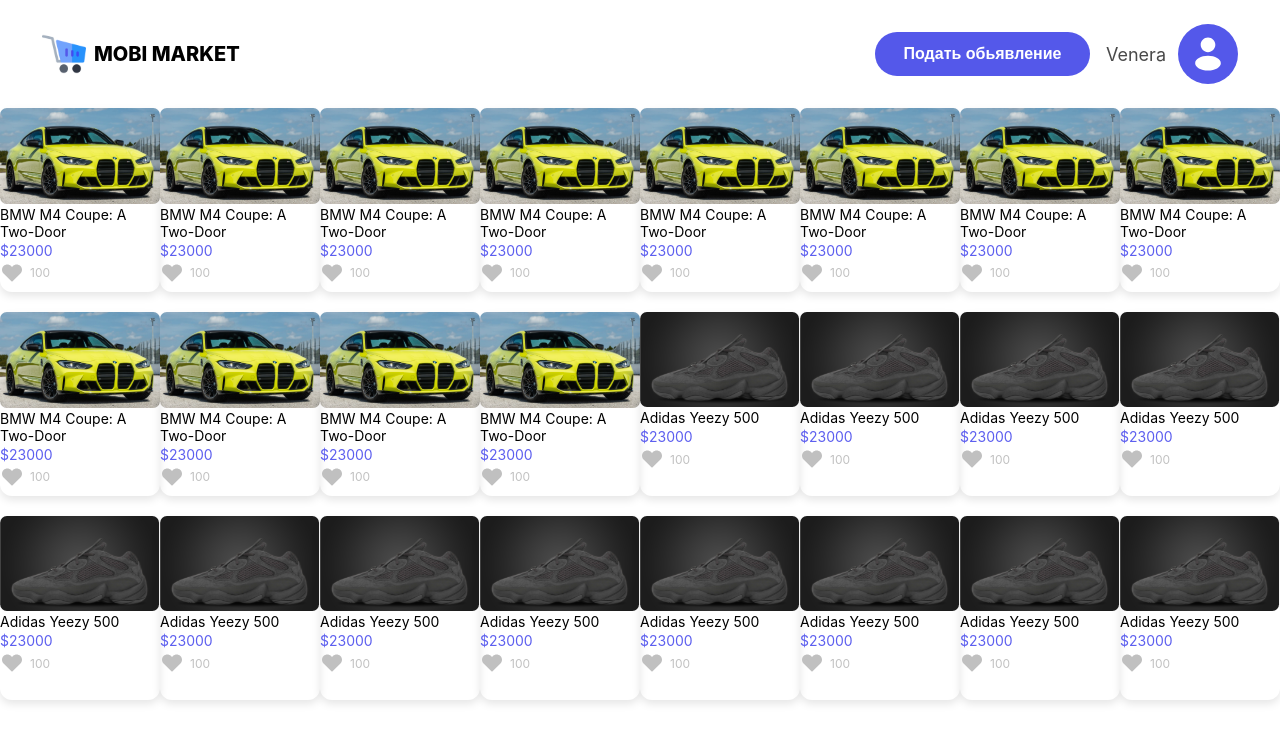
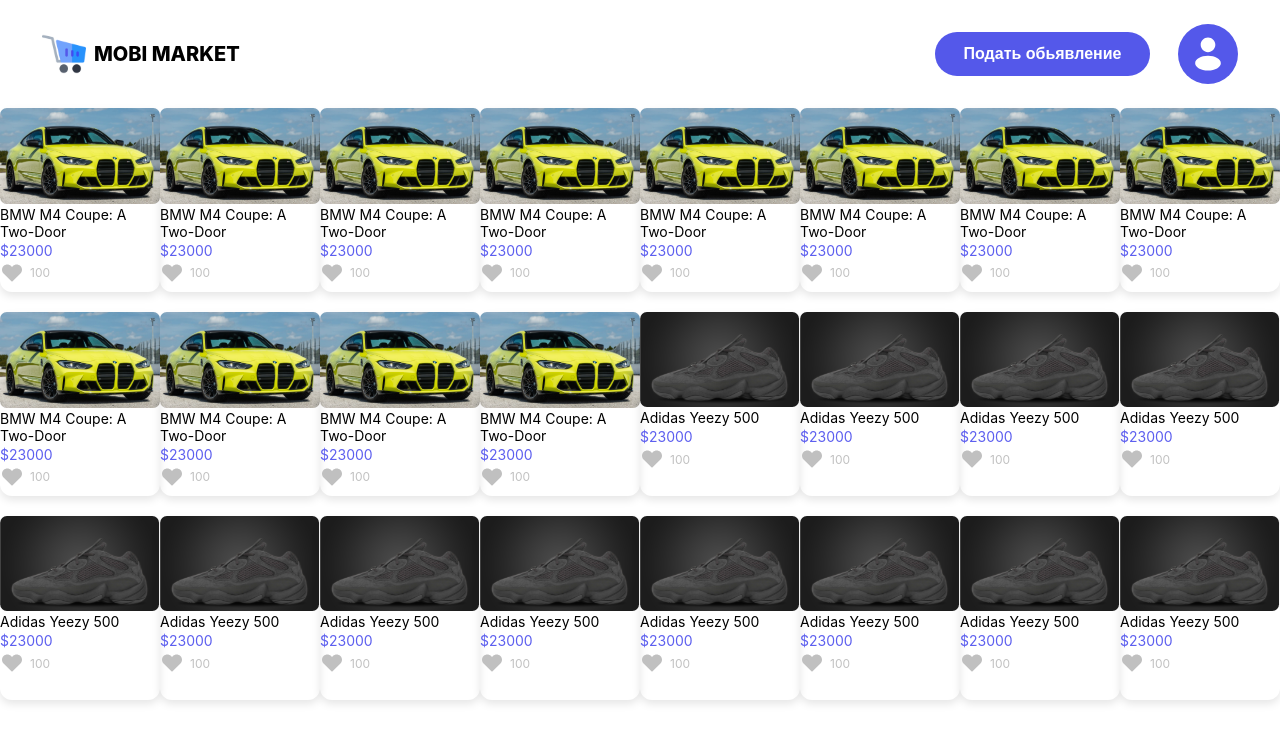
Before and after one commit to Venera00/neobis-front-marketplace, a React (Create React App) app: page /main in a window 1280 px wide. Shown: the top 742 px of the page. Built offline with nearby package versions, Linux system fonts and the light colour scheme.

Commit message:
Add username's value to main page

```diff
--- a/src/components/AddProductModal/AddProductModal.js
+++ b/src/components/AddProductModal/AddProductModal.js
@@ -39,7 +39,7 @@
   const handleSubmit = async (values, actions) => {
     const formData = new FormData();
 
-    formData.append("image", image);
+    formData.append("photos", image);
     formData.append("price", values.price);
     formData.append("name", values.name);
     formData.append("short_description", values.short_description);
--- a/src/pages/LoginPage/LoginPage.js
+++ b/src/pages/LoginPage/LoginPage.js
@@ -29,7 +29,7 @@
       const response = await login({ username, password });
       console.log("Login success", response);
 
-      navigate("/main");
+      navigate("/main", { state: { username: response.username } });
 
       // const userEmail = response.data.email;
       // dispatch(setEmail(userEmail));
--- a/src/pages/MainPage/MainPage.js
+++ b/src/pages/MainPage/MainPage.js
@@ -1,14 +1,24 @@
-import React, { useState } from "react";
+import React, { useEffect, useState } from "react";
+import { login } from "../../api";
 import ProductCard from "../../components/ProductCard/ProductCard";
 import ProductCardData from "../../components/ProductCard/ProductCardData";
 import AddProductModal from "../../components/AddProductModal/AddProductModal";
 import mobiMarketIcon from "../../assets/mobiMarcetIcon.svg";
 import profileAvatar from "../../assets/profileAvatar.svg";
 import "./MainPage.css";
-import { Link } from "react-router-dom";
+import { Link, useLocation } from "react-router-dom";
 
 const MainPage = () => {
   const [modal, setModal] = useState(false);
+  const [username, setUsername] = useState("");
+
+  const location = useLocation();
+
+  useEffect(() => {
+    if (location.state && location.state.username) {
+      setUsername(location.state.username);
+    }
+  }, [location.state]);
 
   const toggleModal = () => {
     setModal(!modal);
@@ -29,7 +39,7 @@
             {modal && <AddProductModal toggleModal={toggleModal} />}
           </div>
           <Link to="/profile" className="username-wrapper flex">
-            <p className="username-title">Venera</p>
+            <p className="username-title">{username}</p>
             <img src={profileAvatar} alt="Profile avatar" />
           </Link>
         </div>
```
